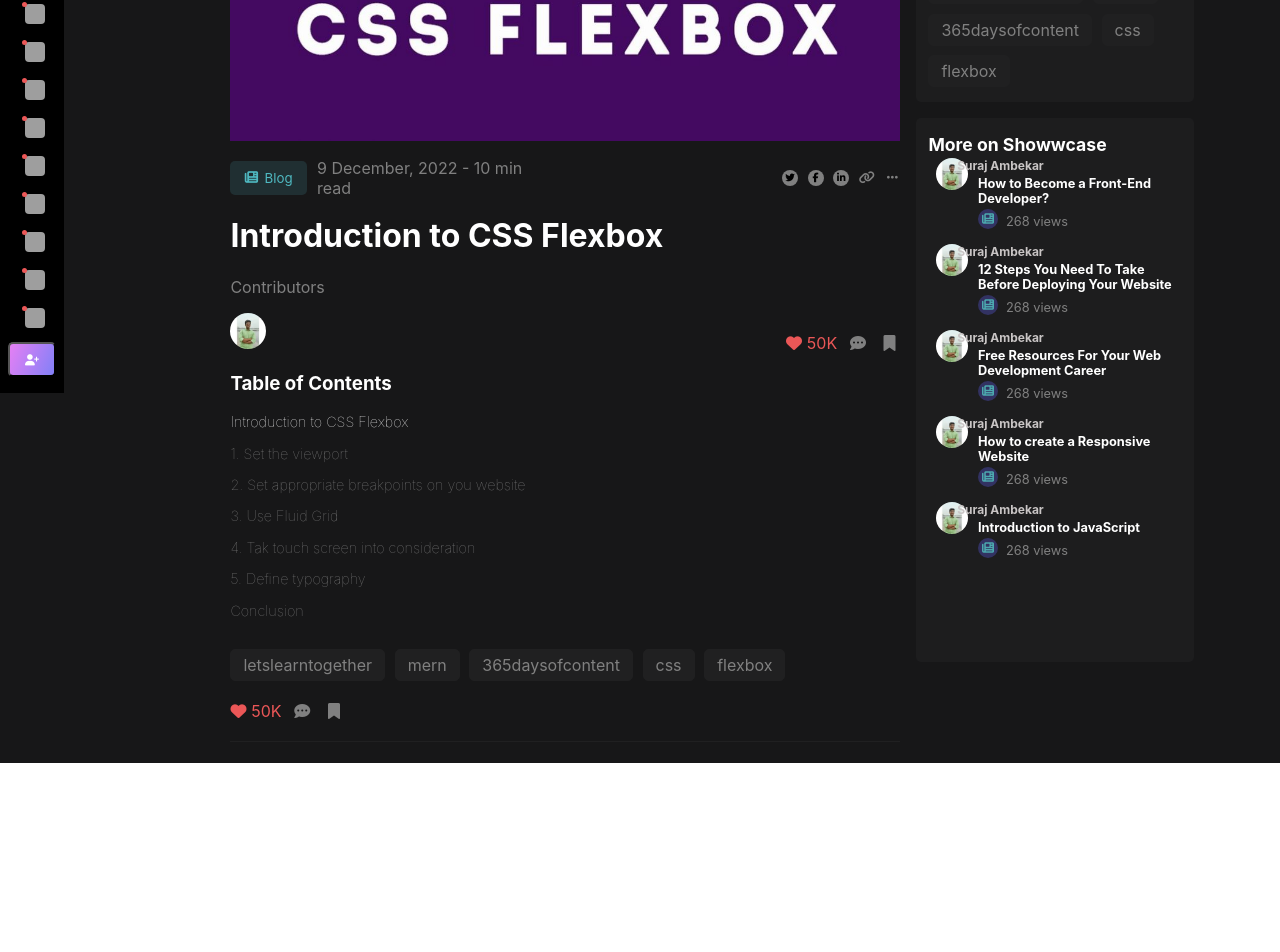
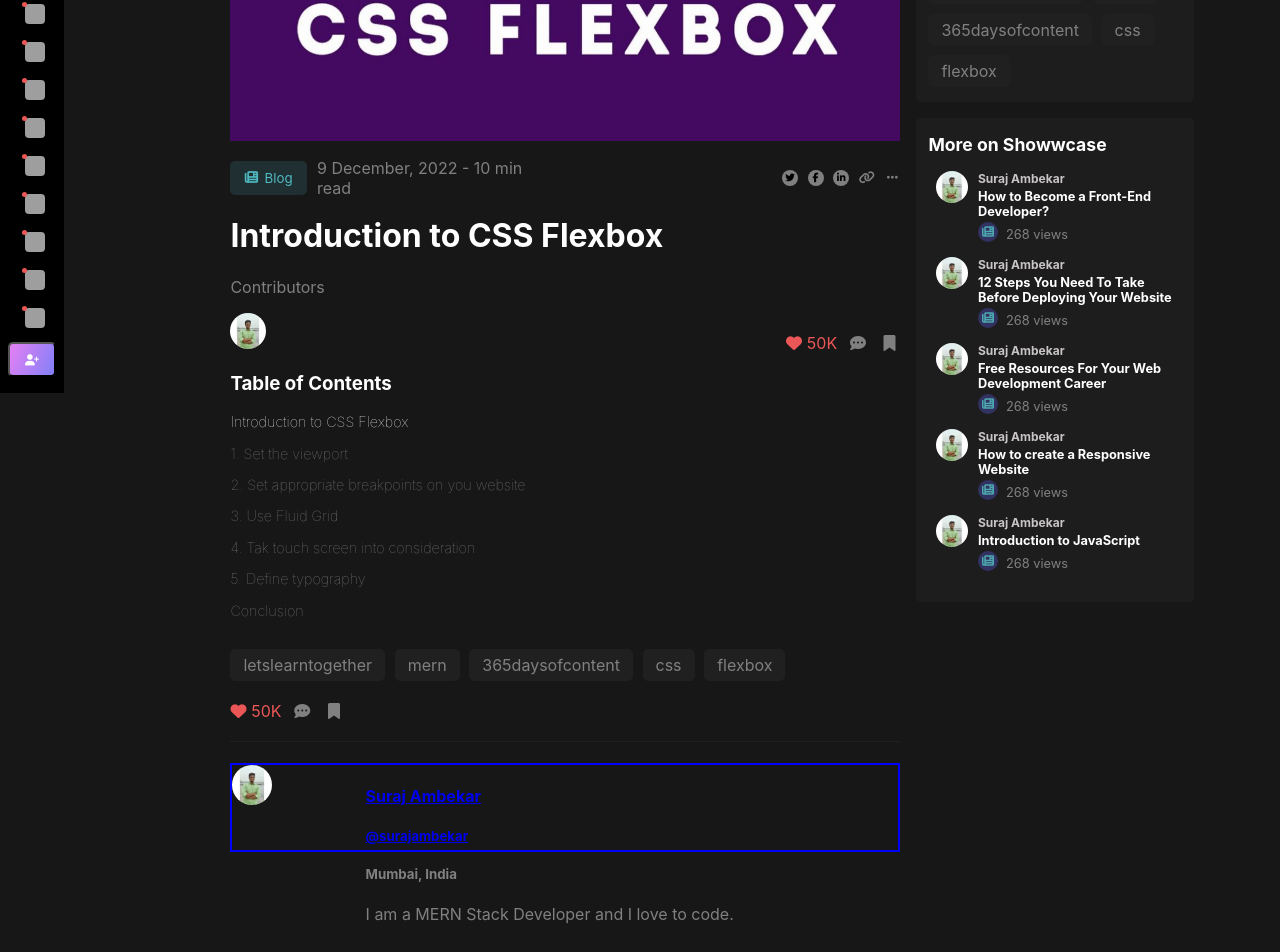
Before and after one commit to Suraj-Ambekar/React-Projects, a React (Create React App) app in the folder showwcaseclone/: page / in a window 1280 px wide. Shown: the part 372-1324 px from the top of the page. Before the commit the page ends 1135 px from the top, so only its background shows below. Built offline with nearby package versions, Linux system fonts and the light colour scheme; grey boxes are pictures that could not be loaded.

Commit message:
started working on main contents bottom section

```diff
--- a/showwcaseclone/src/Main.css
+++ b/showwcaseclone/src/Main.css
@@ -210,6 +210,21 @@
     border-top: 1px  solid #202021;
 }
 
+.content .content-first-section .content-main .comment-profile-view{
+    height: 85px;
+    margin-bottom: 200px;
+    border: 2px solid blue;
+    cursor: pointer;
+    display: grid;
+    grid-template-columns: 20% auto;
+}
+.content .content-first-section .content-main .comment-profile-view a img{
+    width: 40px;
+    height: 40px;
+    border-radius: 50%;
+}
+
+
 /* content end */
 
 
@@ -248,14 +263,14 @@
     color: white;
     padding: 0px;
     margin: 13px 0 0 0;
-    margin-left: -1.2rem;
+    /* margin-left: -1.2rem; */
 }
 .container-sidebar .intro .u-name{
     font-weight: 200;
     color: #808080;
     padding: 0px;
     margin: 5px 0 0 0;
-    margin-left: -1.2rem;
+    /* margin-left: -1.2rem; */
 }
 
 .container-sidebar .intro .para{
@@ -298,7 +313,7 @@
 
 .container-sidebar .more-shows{
     width: 254px;
-    height: 520px;
+    height: 460px;
     padding: 12px;
     /* border: 1px solid purple; */
     background-color: #1D1D1E;
@@ -318,9 +333,9 @@
 .container-sidebar .more-shows .shows{
     width: 254px;
     height: 522px;
-    margin-top: -5px;
-    /* display: grid; */
-    /* grid-template-rows: repeat(5,1fr); */
+    margin-top: 8px;
+    /* display: grid;
+    grid-template-rows: repeat(5,1fr); */
 
 }
 
@@ -371,7 +386,7 @@
 
 .show-details a h2{
     margin: 0;
-    margin-left: -1.3rem;
+    /* margin-left: -1.3rem; */
     font-size: 0.75rem;
     color: rgb(201, 197, 197);
 }
--- a/showwcaseclone/src/Main.js
+++ b/showwcaseclone/src/Main.js
@@ -89,6 +89,19 @@ function Main(){
                                 </div>
                             </div>
                             <div className="hr-line"></div>
+                            <div className="comment-profile-view">
+                                <a href="https://www.showwcase.com/surajambekar" target="_blank" rel="noreferrer">
+                                    <img src="./ProfilePic.jpg" alt="profile"/>
+                                </a>
+                                <div >
+                                    <div>
+                                        <a href="https://www.showwcase.com/surajambekar" target="_blank" rel="noreferrer"><h4 className="name">Suraj Ambekar</h4></a>
+                                        <a href="https://www.showwcase.com/surajambekar" target="_blank" rel="noreferrer"><h5 className="u-name">@surajambekar</h5></a>
+                                    </div>
+                                    <h5 className="u-name">Mumbai, India</h5>
+                                    <p className="para">I am a MERN Stack Developer and I love to code.</p>
+                                </div>
+                            </div>
                         </div>
                     </div>
                 </div>
```
